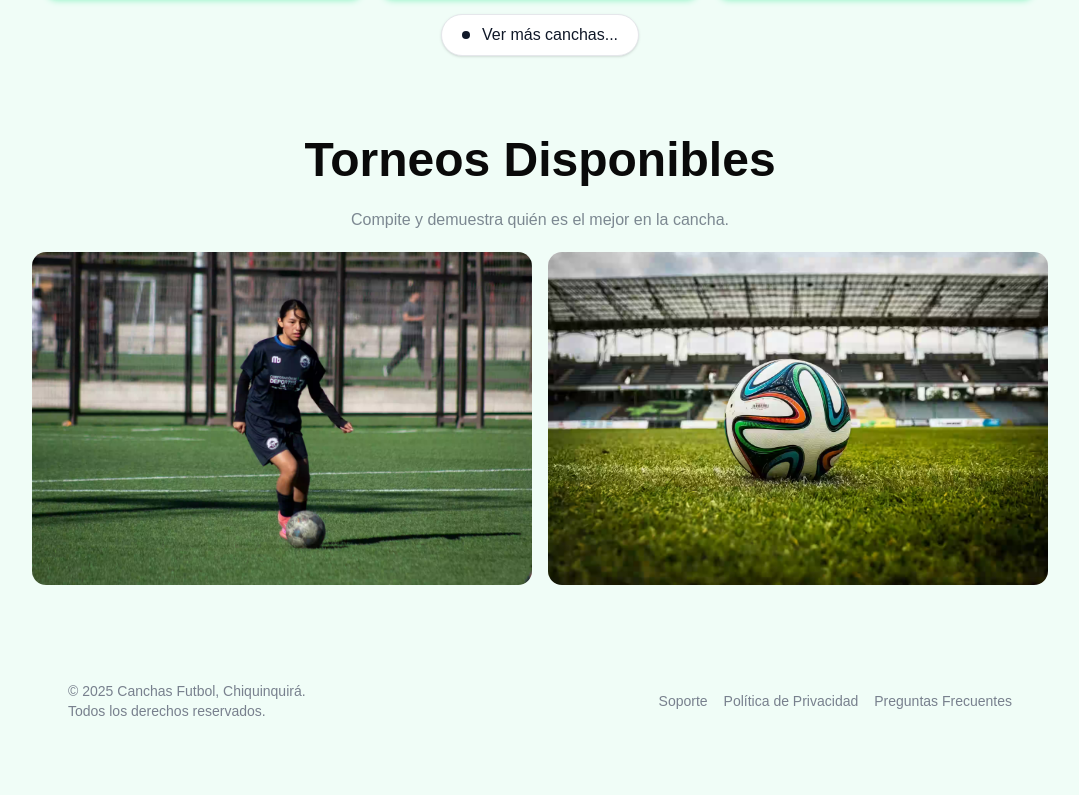
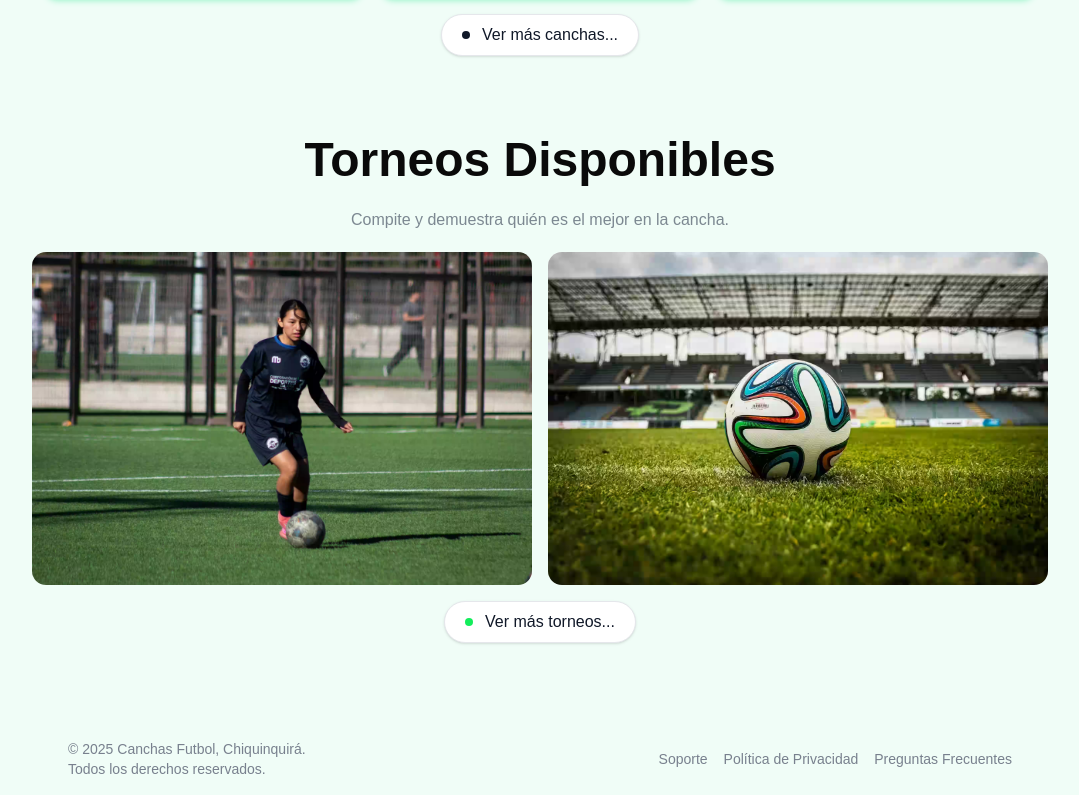
Before and after one commit to NesniDev/Field-Football, a React (Vite) app: page / in a window 1280 px wide. Shown: the part 1689-2484 px from the top of the page, without its empty margins (100-1179 px from the left). Before the commit the page ends 2426 px from the top, so only its background shows below. Built offline with nearby package versions, Linux system fonts and the light colour scheme.

Commit message:
add button see more

```diff
--- a/src/components/Home/Tournament.tsx
+++ b/src/components/Home/Tournament.tsx
@@ -1,8 +1,9 @@
 import { tournament } from '@/lib/tournament'
+import { NavLink } from 'react-router-dom'
 
 export const Tournament = () => {
   return (
-    <section className="container mx-auto my-20">
+    <section className="my-20">
       <h2 className="text-5xl font-bold capitalize text-center mb-6">
         Torneos Disponibles
       </h2>
@@ -50,6 +51,41 @@ export const Tournament = () => {
           </div>
         ))}
       </div>
+      <div className="flex justify-center mt-4">
+        <NavLink to="/tournaments" className="group font-lexend relative w-auto cursor-pointer overflow-hidden rounded-full border border-gray-200 bg-white px-5 py-2 text-center font-medium text-gray-900 shadow-sm transition-all duration-300 hover:shadow-md dark:border-gray-800 dark:bg-gray-950 dark:text-white dark:hover:border-gray-700">
+          <div className="flex items-center gap-3">
+            <div className="h-2 w-2 rounded-full bg-btn-dark transition-all duration-300 group-hover:scale-[100.8]" />
+            <span className="inline-block transition-all duration-300 group-hover:translate-x-12 group-hover:opacity-0">
+              Ver más torneos...
+            </span>
+          </div>
+          <div className="absolute top-0 z-10 flex h-full w-full translate-x-12 items-center justify-center gap-3 bg-btn-dark text-white opacity-0 transition-all duration-300 group-hover:-translate-x-5 group-hover:opacity-100 dark:bg-btn-dark dark:text-gray-900">
+            <div className="flex items-center gap-3 whitespace-nowrap">
+              <span className="leading-none font-medium">Ir a los torneos</span>
+              <svg
+                xmlns="http://www.w3.org/2000/svg"
+                className="h-4 w-4 leading-none"
+                fill="none"
+                viewBox="0 0 24 24"
+                stroke="currentColor"
+                strokeWidth="2.5"
+                aria-hidden="true"
+              >
+                <path
+                  strokeLinecap="round"
+                  strokeLinejoin="round"
+                  d="M3 12h14"
+                />
+                <path
+                  strokeLinecap="round"
+                  strokeLinejoin="round"
+                  d="M13 6l6 6-6 6"
+                />
+              </svg>
+            </div>
+          </div>
+        </NavLink>
+      </div>
     </section>
   )
 }
```
